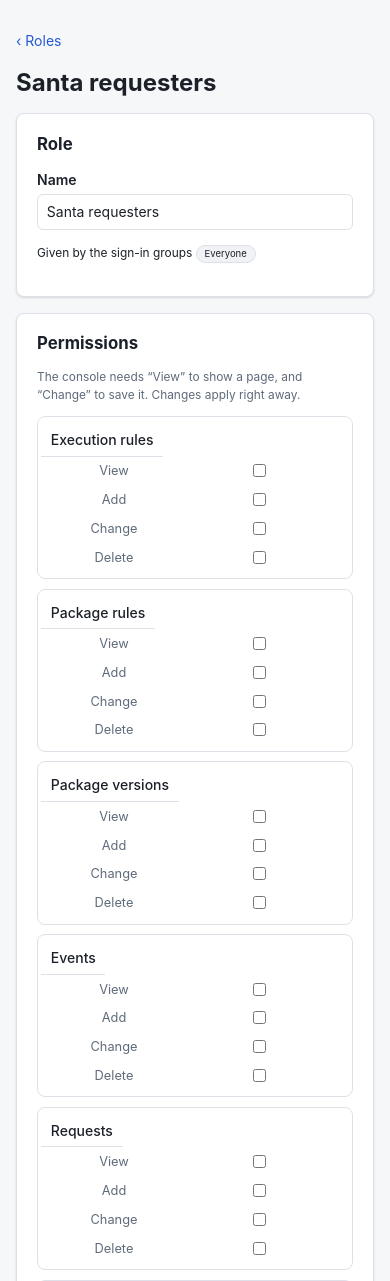
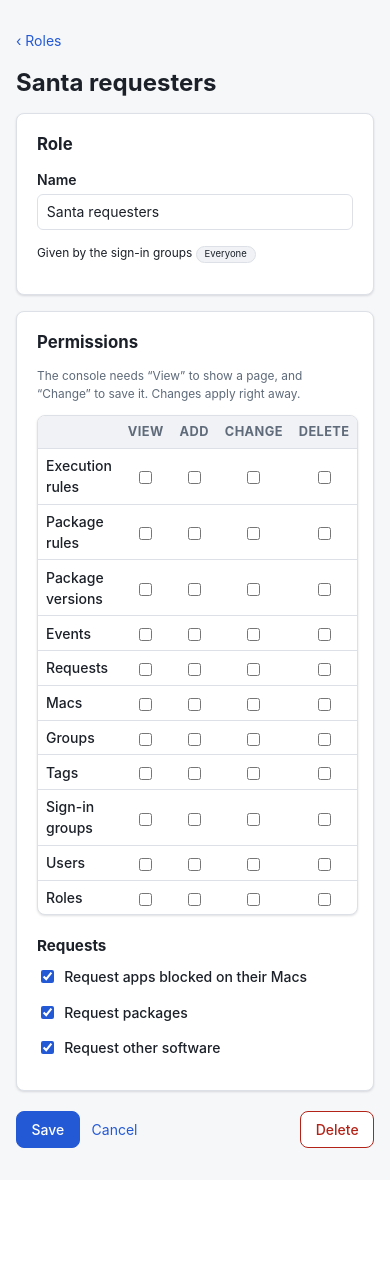
Before and after one commit to expertZentrale/santa-server, a Django app: page /console/administration/roles/1/ in a window 390 px wide. Shown: the part 56-1337 px from the top of the page. After the commit the page ends 1204 px from the top, so only its background shows below. Run offline with Django 5.2, Linux system fonts and the light colour scheme; the visitor is signed in with stand-in values (Sample User, id 1); data comes from the database, SQL or seed files in the repository; data that the repository does not hold is empty; parts of the project's set-up code (start-up, migrations or seed data) failed here and were passed over.

Commit message:
Consistent widths and vertical alignment, checked in a browser
Back to the page width of 1400px; a table wider than the page grows out of it (centered) up to the
window before it scrolls. The request page is narrow again like the other forms. Table cells are
centered vertically, so checkboxes, switches, chips and text line up. Buttons in the forms keep
their size. The permission matrix of a role stays a table on phones and no longer lists internal
models.

Co-Authored-By: Claude Opus 5.5 <noreply@anthropic.com>

```diff
--- a/santa/console/views_admin.py
+++ b/santa/console/views_admin.py
@@ -55,6 +55,8 @@ PERMISSION_ROWS = [
     ("auth", "user", _("Users")),
     ("auth", "group", _("Roles")),
 ]
+# internal models without a page of their own: nothing to grant
+HIDDEN_PERMISSION_MODELS = {("santa", "accessrequestpackage"), ("santa", "userprofile")}
 PERMISSION_ACTIONS = [("view", _("View")), ("add", _("Add")), ("change", _("Change")), ("delete", _("Delete"))]
 REQUEST_PERMISSION_LABELS = {
     "request_event": _("Request apps blocked on their Macs"),
@@ -167,7 +169,7 @@ def permission_matrix(form):
     listed = {(app, model) for app, model, _label in models}
     for perm in sorted(permissions.values(), key=lambda perm: perm.content_type.model):
         key = (perm.content_type.app_label, perm.content_type.model)
-        if key not in listed:
+        if key not in listed and key not in HIDDEN_PERMISSION_MODELS:
             listed.add(key)
             models.append((*key, perm.content_type.model_class()._meta.verbose_name_plural.capitalize()))
     for app, model, label in models:
--- a/santa/static/santa/console.css
+++ b/santa/static/santa/console.css
@@ -161,8 +161,7 @@ small.muted, small.help { display: block; }
   .topbar nav a { padding: .65rem .8rem; }
 }
 
-/* the lists use the whole window, the forms stay narrow to be readable */
-main { padding: 1.5rem; margin: 0 auto; }
+main { padding: 1.5rem; max-width: 1400px; margin: 0 auto; }
 main.narrow { max-width: 820px; }
 
 .page-head { display: flex; align-items: center; gap: 1rem; flex-wrap: wrap; margin-bottom: .75rem; }
@@ -229,6 +228,9 @@ input[type="checkbox"], input[type="radio"] { accent-color: var(--accent); }
 
 /* Forms */
 .stack { display: grid; gap: .25rem; }
+.stack > .button, .stack > button { justify-self: start; }
+/* room for the cards after a form (e.g. the members of a role) */
+form.stack { margin-bottom: 1rem; }
 .stack.compact .field { margin-bottom: .5rem; }
 .field { display: grid; gap: .25rem; margin-bottom: .9rem; }
 .field > label { font-weight: 600; }
@@ -285,9 +287,10 @@ form.inline { display: inline; margin: 0; }
   box-shadow: var(--shadow);
   overflow: hidden;
 }
-.table th, .table td { padding: .55rem .75rem; text-align: left; vertical-align: top; border-bottom: 1px solid var(--border); }
+.table th, .table td { padding: .55rem .75rem; text-align: left; vertical-align: middle; border-bottom: 1px solid var(--border); }
+.table td > input[type="checkbox"], .table th > input[type="checkbox"] { margin: 0; vertical-align: middle; }
 .table th { background: var(--surface-2); font-size: .8rem; text-transform: uppercase; letter-spacing: .03em; color: var(--muted); }
-.table tbody tr:last-child td { border-bottom: 0; }
+.table tbody tr:last-child td, .table tbody tr:last-child th { border-bottom: 0; }
 .table tbody tr:hover { background: color-mix(in srgb, var(--surface-2) 60%, transparent); }
 .table tr.disabled td { opacity: .6; }
 .table tr.empty td { text-align: center; color: var(--muted); padding: 2rem; }
@@ -298,6 +301,8 @@ form.inline { display: inline; margin: 0; }
 .table-form { margin: 0; }
 /* wide tables (long names, other languages) scroll in their box, not the whole page */
 .table-scroll { overflow-x: auto; margin-bottom: 1rem; border-radius: var(--radius); }
+/* a table wider than the page grows out of it, centered, up to the window; only then it scrolls */
+.table-scroll { width: max-content; min-width: 100%; max-width: calc(100vw - 3rem); margin-left: 50%; transform: translateX(-50%); }
 .table-scroll > .table { margin-bottom: 0; }
 .rows-form select, .rows-form input:not([type="checkbox"]) { width: 100%; min-width: 8rem; margin-bottom: .25rem; }
 @keyframes flash { from { background: var(--info-bg); } to { background: transparent; } }
@@ -366,7 +371,7 @@ body.has-bulkbar main { padding-bottom: 6rem; }
   border-radius: 999px;
   background: var(--surface-2);
 }
-.chip.small { padding: .05rem .5rem; font-size: .8em; margin: 0 .2rem .2rem 0; }
+.chip.small { padding: .05rem .5rem; font-size: .8em; margin: .1rem .2rem .1rem 0; }
 .chip.mac { border-style: dashed; }
 .tag { display: inline-block; font-size: .8em; color: var(--muted); margin-right: .35rem; }
 .tag::before { content: "#"; }
@@ -379,6 +384,9 @@ body.has-bulkbar main { padding-bottom: 6rem; }
   position: relative;
   cursor: pointer;
   transition: background .15s;
+  display: inline-block;
+  vertical-align: middle;
+  flex: none;
 }
 .switch::after {
   content: "";
@@ -534,7 +542,7 @@ ul.plain { list-style: none; padding: 0; margin: 0; display: grid; gap: .3rem; }
   }
   .table:not(.keep) td::before { content: attr(data-label); color: var(--muted); font-size: .8rem; grid-column: 1; grid-row: 1 / span 6; }
   .table:not(.keep) td > * { grid-column: 2; }
-  .table-scroll { overflow-x: visible; }
+  .table-scroll { overflow-x: visible; width: auto; max-width: none; margin-left: 0; transform: none; }
   .table:not(.keep) td[data-label=""] { display: block; }
   .table:not(.keep) td[data-label=""]::before { content: none; }
   .table:not(.keep) td.num { text-align: left; }
@@ -566,6 +574,7 @@ a.chip:hover { text-decoration: none; border-color: var(--accent); }
 
 /* Administration: the permission matrix of a role */
 .table .center { text-align: center; }
+.table.permissions th, .table.permissions td { padding: .4rem .5rem; }
 .table.permissions tbody th { background: none; text-transform: none; letter-spacing: 0; font-size: inherit; color: var(--text); font-weight: 500; }
 .filters > p { margin: 0; flex: 1 1 20rem; }
 details.upload { margin: 0 0 1rem; }
--- a/santa/templates/console/administration/role_form.html
+++ b/santa/templates/console/administration/role_form.html
@@ -15,7 +15,7 @@
   </section>
   <section class="card"><h2>{% translate "Permissions" %}</h2>
     <p class="help small">{% translate "The console needs “View” to show a page, and “Change” to save it. Changes apply right away." %}</p>
-    <table class="table compact permissions">
+    <table class="table compact permissions keep">
       <thead><tr><th></th>{% for action, label in actions %}<th class="center">{{ label }}</th>{% endfor %}</tr></thead>
       <tbody>{% for label, cells in rows %}
         <tr><th scope="row">{{ label }}</th>{% for cell in cells %}<td class="center">{% if cell %}<input type="checkbox" name="permissions" value="{{ cell.pk }}" title="{{ cell.name }}" aria-label="{{ label }}: {{ cell.name }}"{% if cell.checked %} checked{% endif %}>{% endif %}</td>{% endfor %}</tr>
--- a/santa/templates/console/requests/detail.html
+++ b/santa/templates/console/requests/detail.html
@@ -1,5 +1,6 @@
 {% extends "console/base.html" %}{% load console i18n %}
 {% block title %}{{ access_request.title }}{% endblock %}
+{% block main_class %}narrow{% endblock %}
 {% block content %}
 <p><a href="{% url 'console:requests' %}">‹ {% translate "Requests" %}</a></p>
 <h1>{{ access_request.title }}</h1>
```
